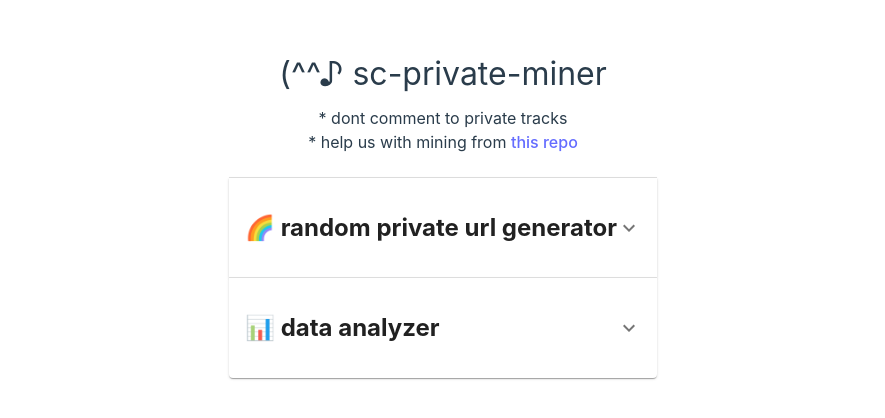
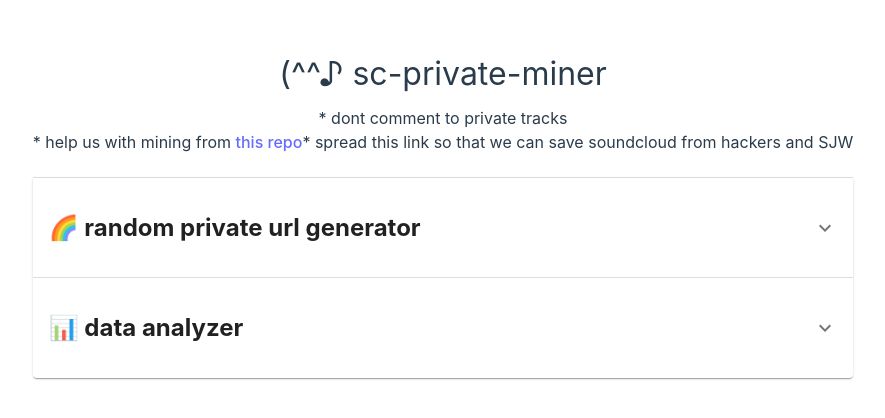
Before and after one commit to jumang4423/sc_private_miner, a React (Vite) app in the folder db_acc_frontend/: page / in a window 1280 px wide. Shown: the part 186-604 px from the top of the page, without its empty margins (197-1082 px from the left). Built offline with nearby package versions, Linux system fonts and the light colour scheme.

Commit message:
lksajdflk

```diff
--- a/db_acc_frontend/src/App.tsx
+++ b/db_acc_frontend/src/App.tsx
@@ -26,7 +26,6 @@
   { field: "follower_count", headerName: "Followers", width: 100 },
   { field: "artist_name", headerName: "Artist Name", width: 150 },
   { field: "title", headerName: "Title", width: 150 },
-  { field: "sender_name", headerName: "Sender Name", width: 100 },
   { field: "timestamp", headerName: "Timestamp", width: 200 },
 ];
 
@@ -165,6 +164,7 @@
           >
             this repo
           </a>
+          * spread this link so that we can save soundcloud from hackers and SJW
         </div>
         <Accordion
           onChange={() => setIsUrlGeneratorOpen(!is_url_generator_open)}
```
